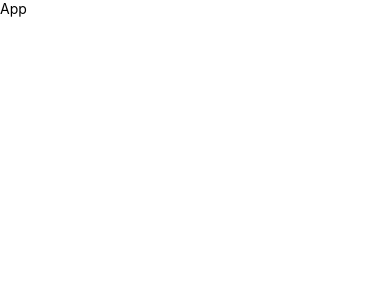
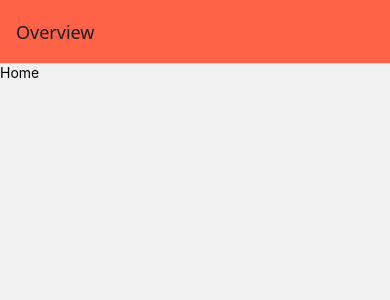
Before and after one commit to alikahfi275/testCICD, a React Native app: screen /Home in a window 390 px wide. Shown: the top 300 px of the page. Built offline with nearby package versions, Linux system fonts and the light colour scheme.

Commit message:
Learn Navigation

```diff
--- a/App.tsx
+++ b/App.tsx
@@ -1,11 +1,15 @@
-import {Text, View} from 'react-native';
 import React from 'react';
+import {NavigationContainer} from '@react-navigation/native';
+import RootStack from './src/RootStack';
+import {AppProvider} from './src/AppProvider';
 
 const App = () => {
   return (
-    <View>
-      <Text>App</Text>
-    </View>
+    <AppProvider>
+      <NavigationContainer>
+        <RootStack />
+      </NavigationContainer>
+    </AppProvider>
   );
 };
 
--- /dev/null
+++ b/src/AppProvider.tsx
@@ -0,0 +1,33 @@
+import React, {
+  createContext,
+  useState,
+  ReactNode,
+  Dispatch,
+  SetStateAction,
+} from 'react';
+
+interface User {
+  name: string;
+  role: string;
+}
+
+interface AppContextType {
+  user: User;
+  setUser: Dispatch<SetStateAction<User>>;
+}
+
+export const AppContext = createContext<AppContextType | undefined>(undefined);
+
+interface AppProviderProps {
+  children: ReactNode;
+}
+
+export const AppProvider: React.FC<AppProviderProps> = ({children}) => {
+  const [user, setUser] = useState<User>({name: 'Andi', role: 'admin'});
+
+  return (
+    <AppContext.Provider value={{user, setUser}}>
+      {children}
+    </AppContext.Provider>
+  );
+};
--- /dev/null
+++ b/src/Detail.tsx
@@ -0,0 +1,14 @@
+import {View, Text} from 'react-native';
+import React from 'react';
+
+const Detail = (props: any) => {
+  console.log(props);
+
+  return (
+    <View>
+      <Text>Detail</Text>
+    </View>
+  );
+};
+
+export default Detail;
--- /dev/null
+++ b/src/Home.tsx
@@ -0,0 +1,14 @@
+import {Text, TouchableOpacity} from 'react-native';
+import React from 'react';
+import {useNavigation} from '@react-navigation/native';
+
+const Home = () => {
+  const navigation: any = useNavigation();
+  return (
+    <TouchableOpacity onPress={() => navigation.navigate('Detail')}>
+      <Text>Home</Text>
+    </TouchableOpacity>
+  );
+};
+
+export default Home;
--- /dev/null
+++ b/src/Profile.tsx
@@ -0,0 +1,12 @@
+import {View, Text} from 'react-native';
+import React from 'react';
+
+const Profile = () => {
+  return (
+    <View>
+      <Text>Profile</Text>
+    </View>
+  );
+};
+
+export default Profile;
--- /dev/null
+++ b/src/RootStack.tsx
@@ -0,0 +1,26 @@
+import {createNativeStackNavigator} from '@react-navigation/native-stack';
+import React from 'react';
+import Home from './Home';
+import Detail from './Detail';
+import Profile from './Profile';
+
+const Stack = createNativeStackNavigator();
+const RootStack = () => {
+  return (
+    <Stack.Navigator
+      initialRouteName="Home"
+      screenOptions={{
+        headerStyle: {backgroundColor: 'tomato'},
+      }}>
+      <Stack.Screen
+        name="Home"
+        component={Home}
+        options={{title: 'Overview'}}
+      />
+      <Stack.Screen name="Detail" component={Detail} />
+      <Stack.Screen name="Profile" component={Profile} />
+    </Stack.Navigator>
+  );
+};
+
+export default RootStack;
```
Also changed, not shown: jest.config.js (+11 -0 lines), package.json (+6 -1 lines), index.ts (renamed from index.js), 3 other files (tests, documents, lock files or other folders).
